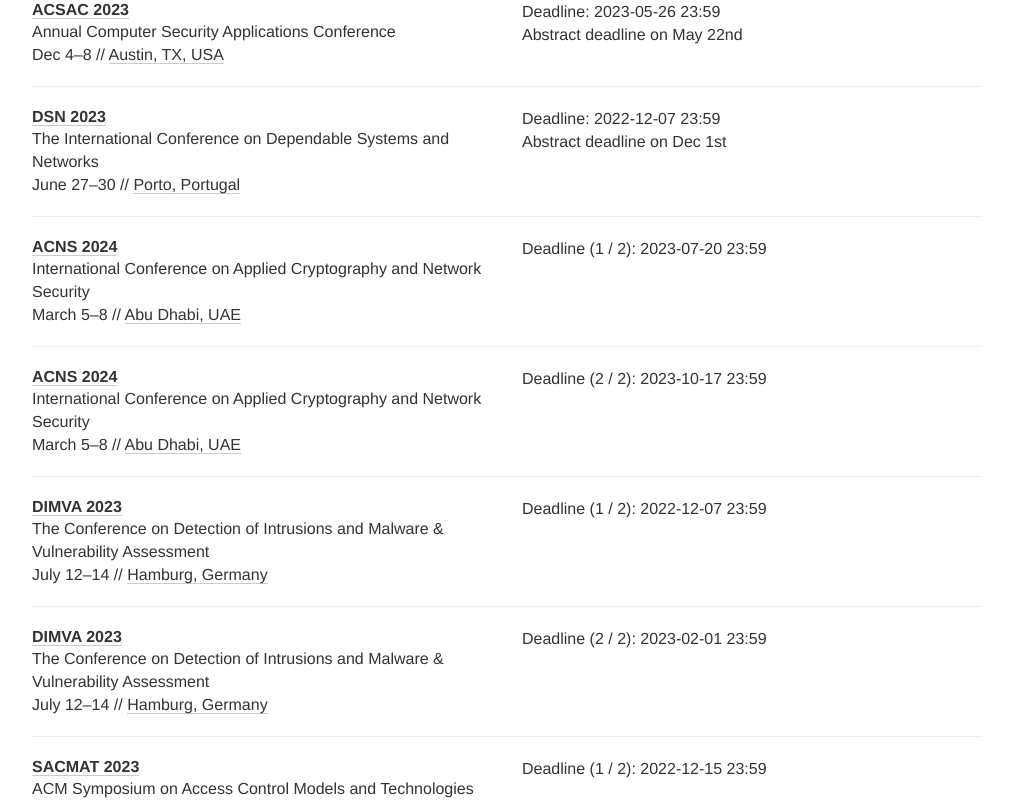
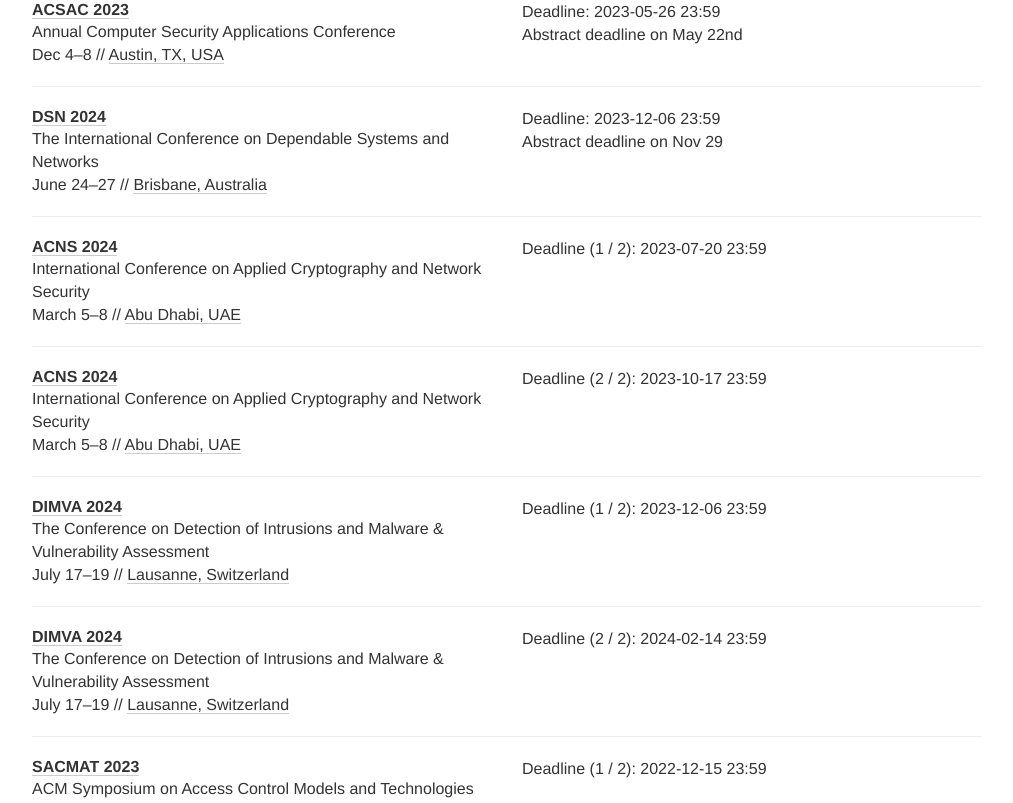
Before and after one commit to sec-deadlines/sec-deadlines.github.io, a Jekyll site: the page built from index.html, in a window 1280 px wide and 1400 px high, scrolled down 6092 px. Shown: the part 152-955 px from the top of the window, without its empty margins (133-1146 px from the left). Built offline with Jekyll 4.4.1, drawn with Linux system fonts in a browser that asks for light colours; nearby versions of some CDN libraries; comment, search, counter and statistics services are not loaded.

Commit message:
Update DSN and DIMVA

```diff
--- a/_data/conferences.yml
+++ b/_data/conferences.yml
@@ -352,12 +352,12 @@
 
 - name: DSN
   description: The International Conference on Dependable Systems and Networks
-  year: 2023
-  link: https://dsn2023.dei.uc.pt/
-  deadline: ["2022-12-07 23:59"]
-  comment: Abstract deadline on Dec 1st
-  date: June 27-30
-  place: Porto, Portugal
+  year: 2024
+  link: https://dsn2024uq.github.io/index.html
+  deadline: ["2023-12-06 23:59"]
+  comment: Abstract deadline on Nov 29
+  date: June 24-27
+  place: Brisbane, Australia
   tags: [SEC, CONF]
 
 - name: ACNS
@@ -373,13 +373,13 @@
 
 - name: DIMVA
   description: The Conference on Detection of Intrusions and Malware & Vulnerability Assessment
-  year: 2023
-  link: https://dimva2023.de/
+  year: 2024
+  link: https://www.dimva.org/dimva2024/
   deadline:
-    - "2022-12-07 23:59"
-    - "2023-02-01 23:59"
-  date: July 12-14
-  place: Hamburg, Germany
+    - "2023-12-06 23:59"
+    - "2024-02-14 23:59"
+  date: July 17-19
+  place: Lausanne, Switzerland
   tags: [SEC, CONF]
 
 - name: SACMAT
```
